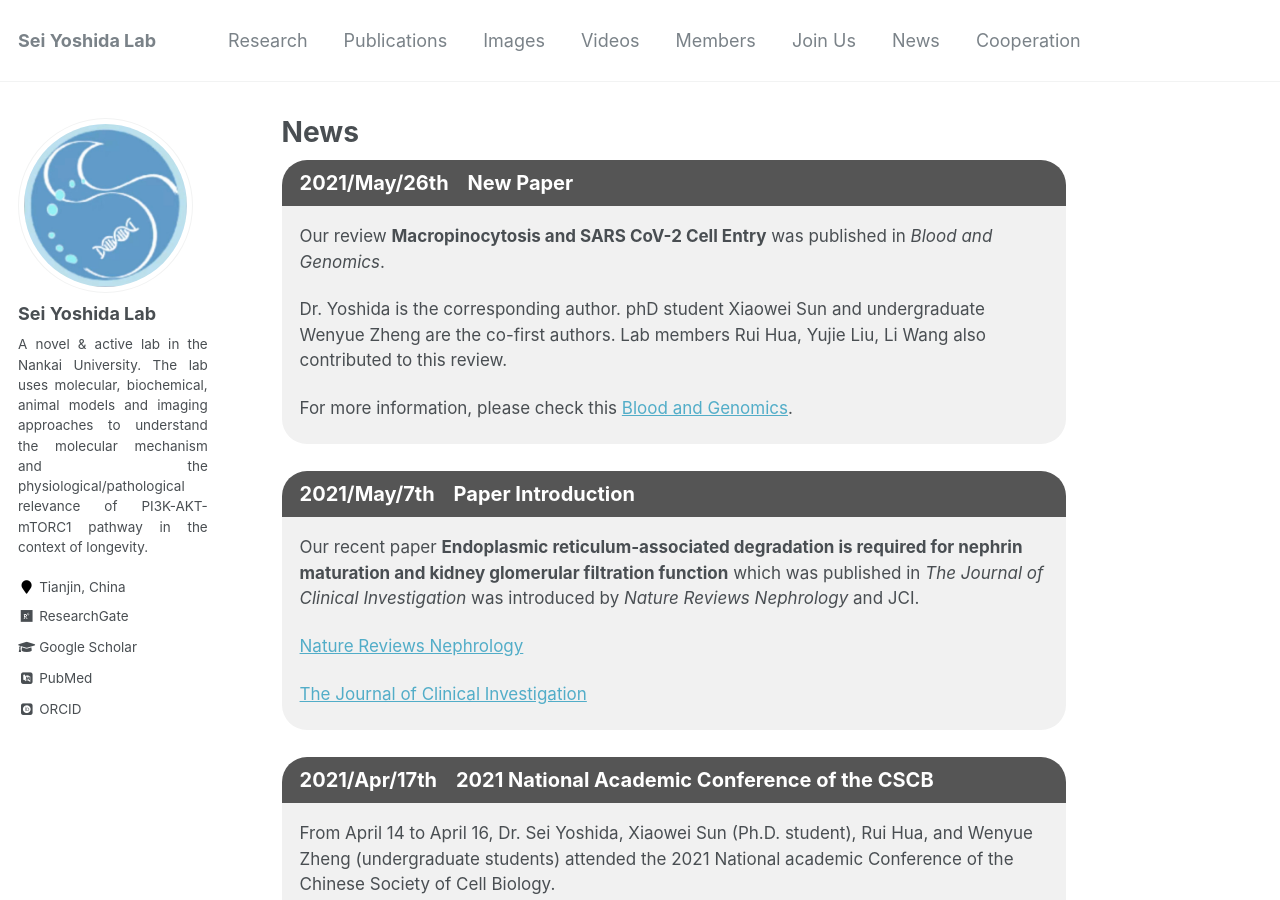
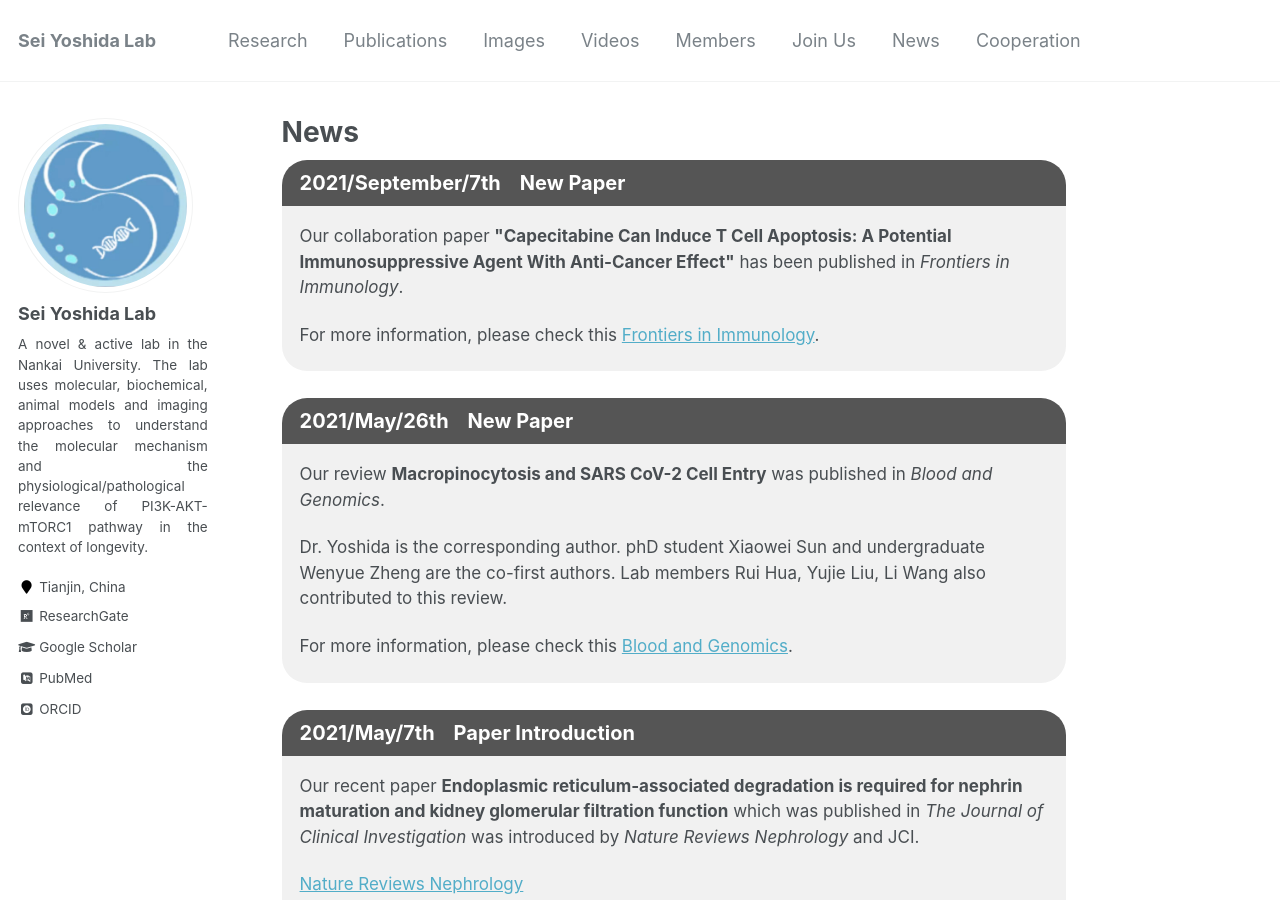
Before and after one commit to seiyoshida-lab/seiyoshida-lab.github.io, a Jekyll site: the page built from _pages/news.md, in a window 1280 px wide and 900 px high. Built offline with Jekyll 4.4.1, drawn with Linux system fonts in a browser that asks for light colours; some web fonts are replaced.

Commit message:
Update news.md

```diff
--- a/_pages/news.md
+++ b/_pages/news.md
@@ -34,14 +34,21 @@ author_profile: true
 </style>
 </head>
 <body>
-  <div class="li"><b>2021/May/26th &nbsp;&nbsp; New Paper</b></div>
+  <div class="li"><b>2021/September/7th &nbsp;&nbsp; New Paper</b></div>
+<div class="content">
+  <p>Our collaboration paper <b>"Capecitabine Can Induce T Cell Apoptosis: A Potential Immunosuppressive Agent With Anti-Cancer Effect"</b> has been published in <i>Frontiers in Immunology</i>. </p>
+  <p>For more information, please check this <a href="https://www.frontiersin.org/articles/10.3389/fimmu.2021.737849/full?&utm_source=Email_to_authors_&utm_medium=Email&utm_content=T1_11.5e1_author&utm_campaign=Email_publication&field=&journalName=Frontiers_in_Immunology&id=737849
+" target="_blank">Frontiers in Immunology</a>. </p>
+</div>
+  <br>
+
+    <div class="li"><b>2021/May/26th &nbsp;&nbsp; New Paper</b></div>
 <div class="content">
   <p>Our review <b>Macropinocytosis and SARS CoV-2 Cell Entry</b> was published in <i>Blood and Genomics</i>. </p>
   <p>Dr. Yoshida is the corresponding author. phD student Xiaowei Sun and undergraduate Wenyue Zheng are the co-first authors. Lab members Rui Hua, Yujie Liu, Li Wang also contributed to this review. </p>
   <p>For more information, please check this <a href="http://www.blood-genomics.com/ch/reader/view_abstract.aspx?file_no=20210101&flag=1" target="_blank">Blood and Genomics</a>. </p>
 </div>
   <br>
-
     <div class="li"><b>2021/May/7th &nbsp;&nbsp; Paper Introduction </b></div>
 <div class="content">
   <p>Our recent paper <b>Endoplasmic reticulum-associated degradation is required for nephrin maturation and kidney glomerular filtration function</b> which was published in <i>The Journal of Clinical Investigation</i> was introduced by <i>Nature Reviews Nephrology</i> and JCI.</p>
```
